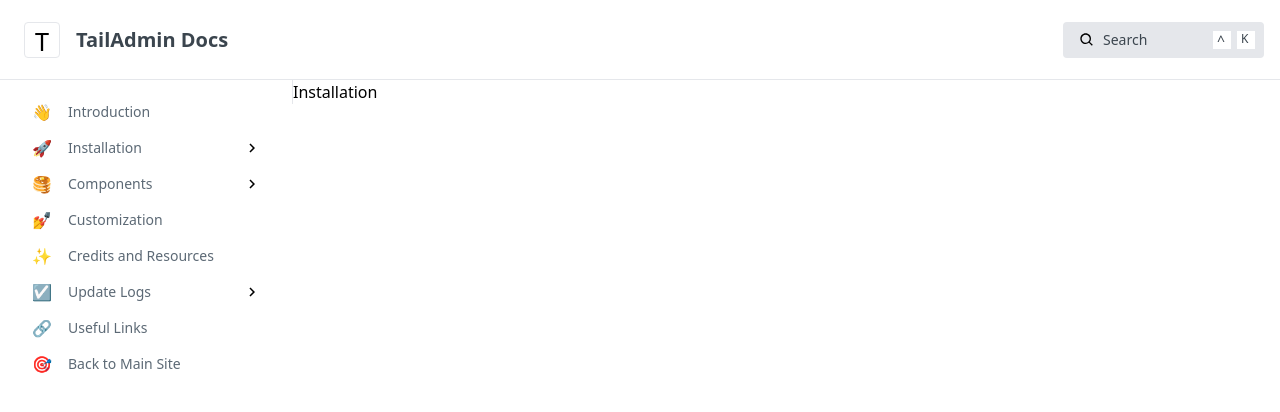
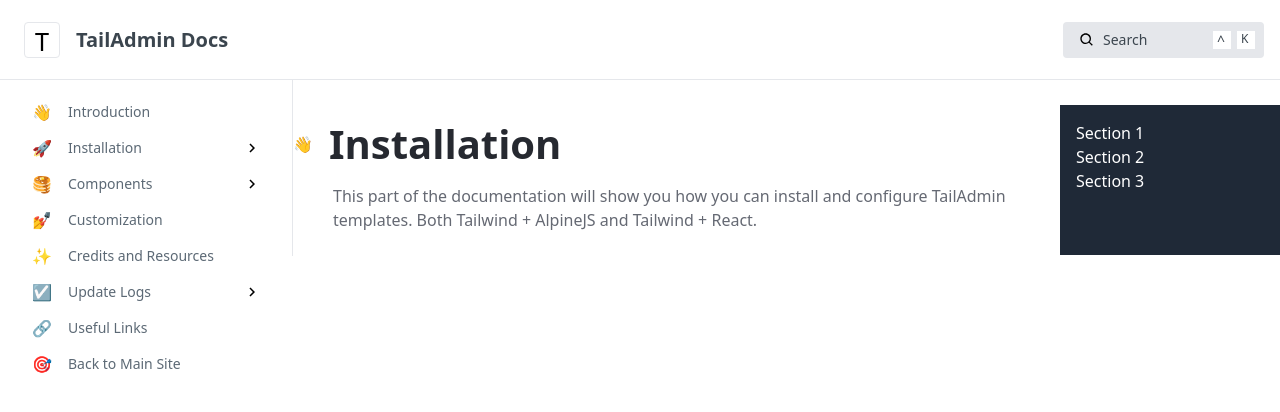
Before and after one commit to Nurit-Ltd/NurAdmin-Docs, a React (Vite) app: page /installation in a window 1280 px wide. Shown: the top 412 px of the page. Built offline with nearby package versions, Linux system fonts and the light colour scheme.

Commit message:
installations

```diff
--- a/src/components/shared/Sidebar/Sidebar.jsx
+++ b/src/components/shared/Sidebar/Sidebar.jsx
@@ -1,5 +1,6 @@
 import { useState } from "react";
 import { MdKeyboardArrowDown, MdKeyboardArrowRight } from "react-icons/md";
+import { TbHash } from "react-icons/tb";
 import { Link } from "react-router-dom";
 import { menus } from "../../../data/menuData";
 
@@ -12,8 +13,8 @@
   };
 
   return (
-    <div className="w-[293px] border-r h-full">
-      <div className="ml-6 py-4  fixed h-screen  overflow-y-auto">
+    <div className="w-[293px] h-full border-r ">
+      <div className="ml-6 py-4  fixed h-screen   overflow-y-auto">
         {menus.slice(0, 1).map((menu, index) => (
           <ul key={index}>
             <li className="sidebar">
@@ -21,7 +22,6 @@
                 <span>{menu.emoji}</span>{" "}
                 <span className="text-sm text-grayMenu leading-[22px]">
                   {menu.label}
-
                 </span>
               </Link>
             </li>
@@ -29,7 +29,10 @@
         ))}
         {menus.slice(1, 2).map((menu, index) => (
           <ul key={index} className="">
-            <li onClick={() => toggleMenu(index)}  className="sidebar flex items-center  justify-between">
+            <li
+              onClick={() => toggleMenu(index)}
+              className="sidebar flex items-center  justify-between"
+            >
               <Link to={menu.link} className="w-full flex items-center gap-4">
                 <span>{menu.emoji}</span>{" "}
                 <span className="text-sm text-grayMenu leading-[22px]">
@@ -51,13 +54,14 @@
                 <div className="border-l">
                   <ul className="pl-2">
                     {menu.submenus.map((submenu, subIndex) => (
-                    <li key={subIndex}>
+                      <li key={subIndex} className="w-[228px] flex justify-between items-center text-gray-800 hover:bg-gray-200 px-2">
                         <a
                           href={submenu.link}
-                        className="w-[228px] h-8 flex items-center  px-2 text-gray-800 hover:bg-gray-200"
+                          className="w-[210px] h-8 flex items-center"
                         >
                           {submenu.label}
                         </a>
+                        <TbHash className="text-grayPrimary w-[18px] h-[18px]" />
                       </li>
                     ))}
                   </ul>
@@ -68,7 +72,10 @@
         ))}
         {menus.slice(2, 3).map((menu, index) => (
           <ul key={index}>
-            <li onClick={() => toggleMenu(index)}  className="sidebar flex items-center  justify-between">
+            <li
+              onClick={() => toggleMenu(index)}
+              className="sidebar flex items-center  justify-between"
+            >
               <Link to={menu.link} className="w-full flex items-center gap-4">
                 <span>{menu.emoji}</span>{" "}
                 <span className="text-sm text-grayMenu leading-[22px]">
@@ -114,14 +121,15 @@
                   {menu.label}
                 </span>
               </Link>
-
             </li>
-
           </ul>
         ))}
         {menus.slice(5, 6).map((menu, index) => (
           <ul key={index} className="">
-            <li onClick={() => toggleMenu(index)}  className="sidebar flex items-center  justify-between">
+            <li
+              onClick={() => toggleMenu(index)}
+              className="sidebar flex items-center  justify-between"
+            >
               <Link to={menu.link} className="w-full flex items-center gap-4">
                 <span>{menu.emoji}</span>{" "}
                 <span className="text-sm text-grayMenu leading-[22px]">
@@ -160,30 +168,26 @@
         ))}
         {menus.slice(6, 7).map((menu, index) => (
           <ul key={index} className="">
-            <li   className="sidebar flex items-center  justify-between">
+            <li className="sidebar flex items-center  justify-between">
               <Link to={menu.link} className="w-full flex items-center gap-4">
                 <span>{menu.emoji}</span>{" "}
                 <span className="text-sm text-grayMenu leading-[22px]">
                   {menu.label}
                 </span>
               </Link>
-
             </li>
-
           </ul>
         ))}
-        {menus.slice(7, ).map((menu, index) => (
+        {menus.slice(7).map((menu, index) => (
           <ul key={index} className="">
-            <li   className="sidebar flex items-center  justify-between">
+            <li className="sidebar flex items-center  justify-between">
               <Link to={menu.link} className="w-full flex items-center gap-4">
                 <span>{menu.emoji}</span>{" "}
                 <span className="text-sm text-grayMenu leading-[22px]">
                   {menu.label}
                 </span>
               </Link>
-
             </li>
-
           </ul>
         ))}
       </div>
--- a/src/components/shared/TitleHeading.jsx
+++ b/src/components/shared/TitleHeading.jsx
@@ -3,7 +3,7 @@
 import { BsGithub } from "react-icons/bs";
 import { PiDotsThreeVerticalBold } from "react-icons/pi";
 
-const TitleHeading = () => {
+const TitleHeading = ({title, description}) => {
   const [showModal, setShowModal] = useState(false);
   const modalRef = useRef(null);
 
@@ -26,13 +26,13 @@
 
 
   return (
-    <div>
+    <div className="w-[828px] overflow-hidden">
       <div className="pt-10 mb-6">
         <div className="">
           <div className="flex justify-between pr-10">
             <div className="flex items-center">
             <span className="pr-4">👋</span><h2 className="text-heading1 text-headingText font-bold leading-[48px] ">
-              Introduction
+              {title}
             </h2>
             </div>
 
@@ -41,7 +41,7 @@
                 <PiDotsThreeVerticalBold onClick={toggleModal} />
               </div>
               {showModal && (
-                <div className="modal bg-white shadow-md w-[244px] h-[92px] border rounded absolute top-[50px] left-[0px] py-2">
+                <div className="modal bg-white shadow-md w-[244px] h-[92px] border rounded absolute top-[50px] left-[0px] py-2 z-[999]">
                   <div className="h-[38px] flex items-center mx-2 py-1 hover:bg-gray-100">
                      <div className="pr-3">
                      <AiOutlineLink  className="w-[34px] h-[18px] text-right text-blueIcon" />
@@ -61,9 +61,7 @@
         </div>
         <div className="max-w-[828px] pt-4">
         <p className="mx-10 text-grayPrimary">
-            Welcome to the documentation for TailAdmin, This documentation
-            covers all the essential aspects of using TailAdmin, from
-            installation and usage to customization and exploring features.
+            {description}
           </p>
         </div>
       </div>
--- a/src/pages/Home.jsx
+++ b/src/pages/Home.jsx
@@ -14,7 +14,12 @@
         />
       </div>
       <div className="max-w-[828px] pb-10">
-        <TitleHeading />
+        <TitleHeading
+          title="Introduction"
+          description="Welcome to the documentation for TailAdmin, This documentation
+            covers all the essential aspects of using TailAdmin, from
+            installation and usage to customization and exploring features."
+        />
         <AdminCard />
         <HomeFooter />
       </div>
--- a/src/pages/Installation.jsx
+++ b/src/pages/Installation.jsx
@@ -1,9 +1,56 @@
-
+import { useEffect, useState } from "react";
+import TitleHeading from "../components/shared/TitleHeading";
 
 const Installation = () => {
+  const [activeSection, setActiveSection] = useState(null);
+
+  useEffect(() => {
+    const handleScroll = () => {
+      const sections = document.querySelectorAll("section");
+      let currentActive = null;
+
+      sections.forEach((section) => {
+        const sectionTop = section.offsetTop;
+        const sectionHeight = section.clientHeight;
+        if (
+          window.scrollY >= sectionTop &&
+          window.scrollY < sectionTop + sectionHeight
+        ) {
+          currentActive = section.id;
+        }
+      });
+      setActiveSection(currentActive);
+    };
+    window.addEventListener("scroll", handleScroll);
+    return () => window.removeEventListener("scroll", handleScroll);
+  }, []);
+
   return (
     <div>
-      Installation
+       <TitleHeading
+          title="Installation"
+          description="This part of the documentation will show you how you can install and configure TailAdmin templates. Both Tailwind + AlpineJS and Tailwind + React."
+        />
+      <div className="flex relative ">
+        <div className="">
+          <section id="section1"></section>
+          <section id="section2"></section>
+          <section id="section3"></section>
+        </div>
+        <nav className=" fixed  top-[105px] right-0 bg-gray-800 text-white p-4 w-[220px] h-[150px]">
+          <ul className="">
+            <li className={activeSection === "section1" ? "text-blue-500" : ""}>
+              <a href="#section1">Section 1</a>
+            </li>
+            <li className={activeSection === "section2" ? "text-blue-500" : ""}>
+              <a href="#section2">Section 2</a>
+            </li>
+            <li className={activeSection === "section3" ? "text-blue-500" : ""}>
+              <a href="#section3">Section 3</a>
+            </li>
+          </ul>
+        </nav>
+      </div>
     </div>
   );
 };
```
Lines whose indentation alone changed are shown as unchanged.
